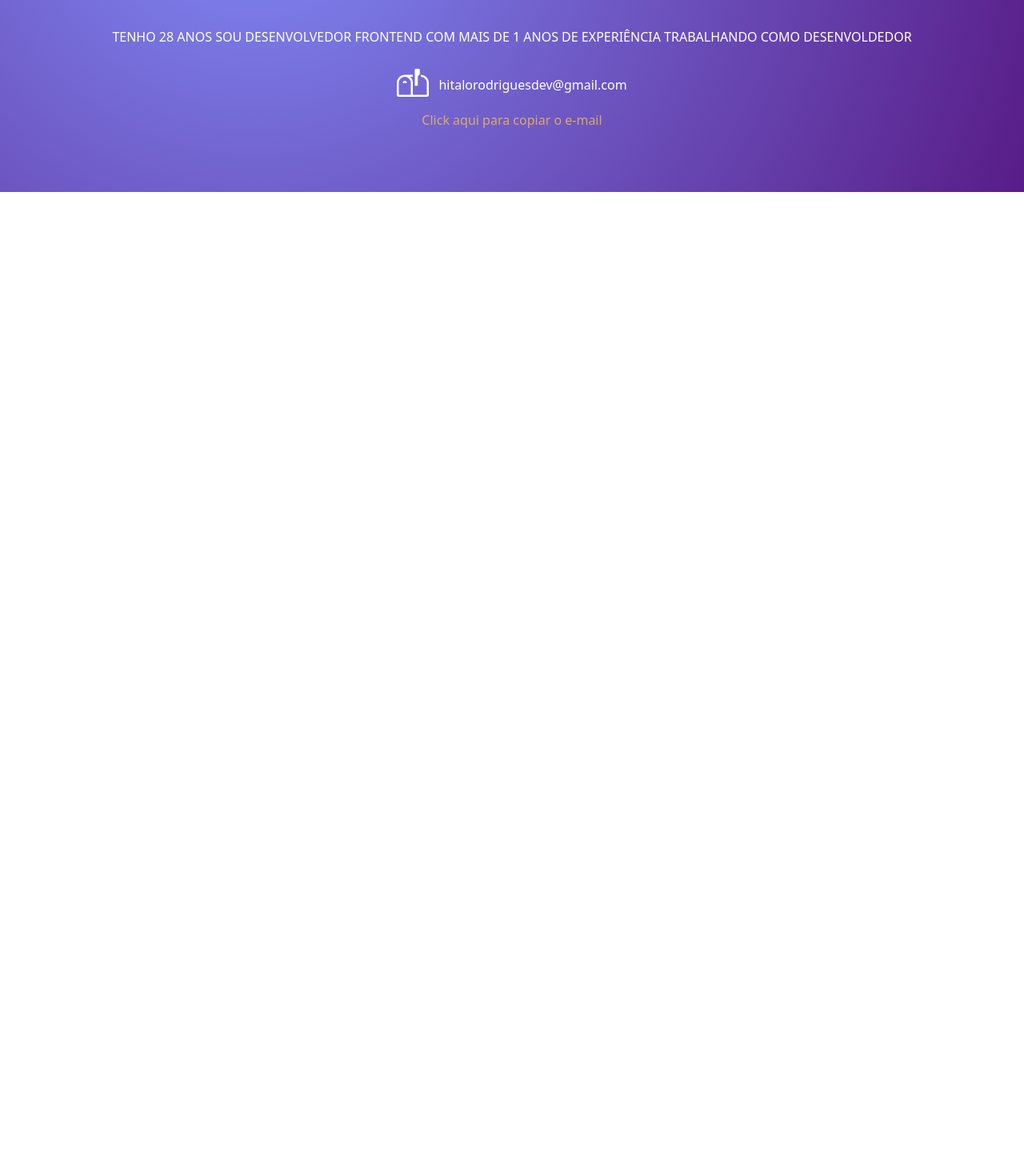
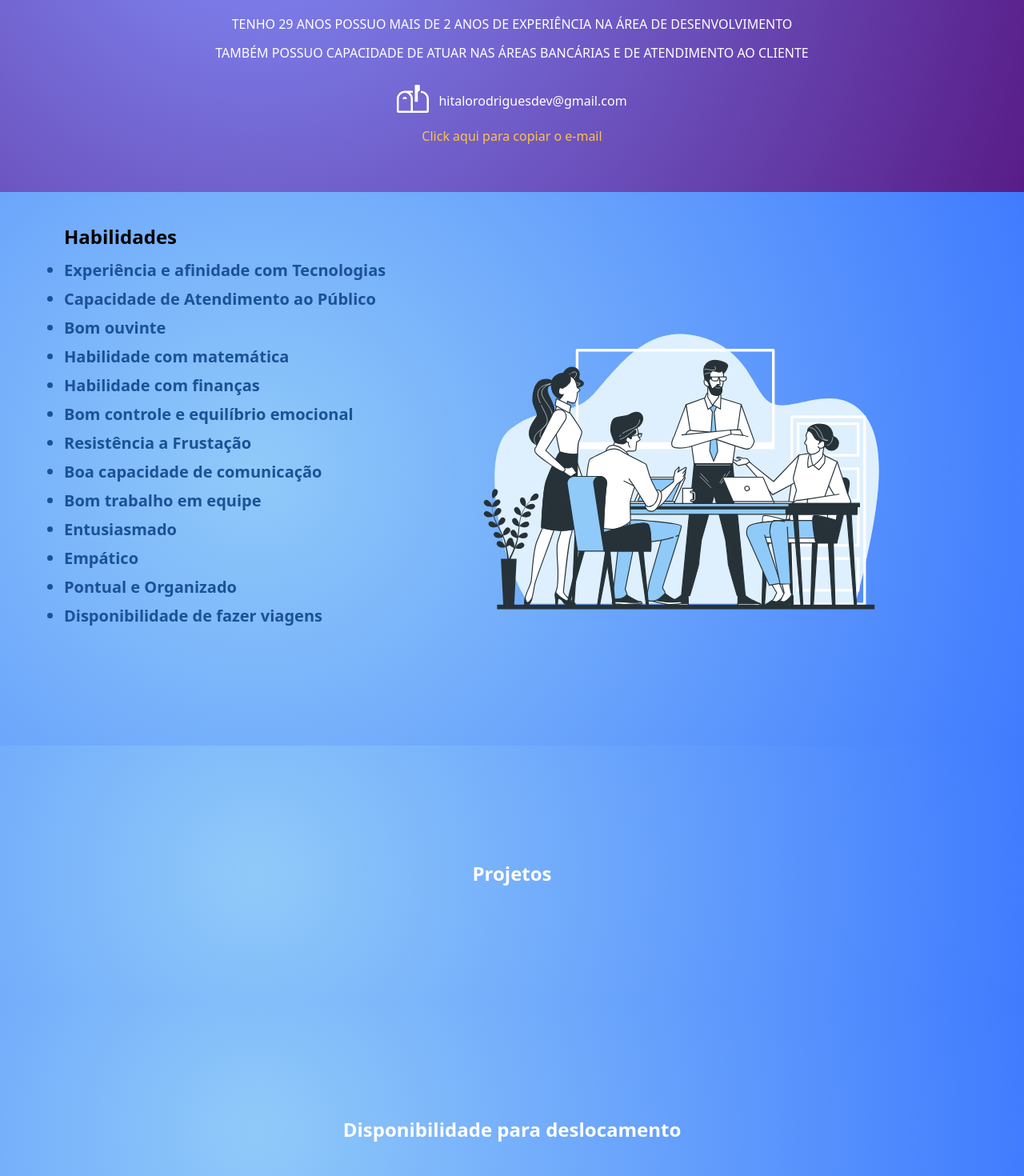
Before and after one commit to Hzimr/Hzimr.github.io, a Next.js app: page / in a window 1280 px wide. Shown: the part 560-2030 px from the top of the page at 80% size. Before the commit the page ends 800 px from the top, so only its background shows below. Built offline with nearby package versions, Linux system fonts and the light colour scheme.

Commit message:
feat: create new section habilitys

```diff
--- a/src/app/page.tsx
+++ b/src/app/page.tsx
@@ -4,6 +4,8 @@ import { useRef, useState } from "react";
 import { BsMailboxFlag } from "react-icons/bs";
 import { FaGithub, FaLinkedinIn } from "react-icons/fa6";
 import { LuNewspaper } from "react-icons/lu";
+import Image from "next/image";
+import TeamImg from "../../public/team.svg";
 
 const ContactMe = () => {
   const [emailCopied, setEmailCopied] = useState(false);
@@ -58,15 +60,14 @@ const ContactMe = () => {
 
 export default function Home() {
   return (
-    <div className="flex w-screen flex-col items-center justify-center">
-      <main className="w-screen overflow-hidden">
+    <div className="flex flex-col">
+      <main className="overflow-hidden">
         <div className="flex justify-center bg-custom-radial">
-          <DefaultLayout className="flex items-center justify-center gap-3">
+          <DefaultLayout className="flex min-h-screen items-center justify-center gap-3">
             <div className="">
-              <p className="text-xl text-white">
+              <p className="text-2xl text-white">
                 OI, EU SOU O HÍTALO RODRIGUES
               </p>
-
               <div className="animate-text-side-left">
                 <nav className="relative flex flex-row items-center gap-7">
                   <h1 className="text-[10rem] font-bold text-white">REACT</h1>{" "}
@@ -110,20 +111,59 @@ export default function Home() {
               </h1>
             </div>
             <p className="text-white">
-              TENHO 28 ANOS SOU DESENVOLVEDOR FRONTEND COM MAIS DE 1 ANOS DE
-              EXPERIÊNCIA TRABALHANDO COMO DESENVOLDEDOR{" "}
+              TENHO 29 ANOS POSSUO MAIS DE 2 ANOS DE EXPERIÊNCIA NA ÁREA DE
+              DESENVOLVIMENTO
+            </p>
+            <p className="text-white">
+              {" "}
+              TAMBÉM POSSUO CAPACIDADE DE ATUAR NAS ÁREAS BANCÁRIAS E DE
+              ATENDIMENTO AO CLIENTE
             </p>
             <ContactMe />
           </DefaultLayout>
         </div>
-        {/* <div className="flex w-screen bg-gradient-to-r from-[#161129] to-[#060F23]">
-          <DefaultLayout>
-            <div className="text-4xl text-white">
-              Projetos que já desenvolvi
+      </main>
+      <div className="bg-custom-blue flex justify-center">
+        <DefaultLayout className="flex w-full gap-3 ">
+          <div className="flex w-full flex-col p-10">
+            {" "}
+            <h2 className="text-#1C5196 text-2xl font-bold">Habilidades</h2>
+            <div className="flex flex-row gap-20">
+              <ul className="flex list-disc flex-col gap-2 pt-3 text-xl font-bold text-[#1C5196]">
+                <li>Experiência e afinidade com Tecnologias</li>
+                <li>Capacidade de Atendimento ao Público</li>
+                <li>Bom ouvinte</li>
+                <li>Habilidade com matemática</li>
+                <li>Habilidade com finanças</li>
+                <li>Bom controle e equilíbrio emocional</li>
+                <li>Resistência a Frustação</li>
+                <li>Boa capacidade de comunicação</li>
+                <li>Bom trabalho em equipe</li>
+                <li>Entusiasmado</li>
+                <li>Empático</li>
+                <li>Pontual e Organizado</li>
+                <li>Disponibilidade de fazer viagens</li>
+              </ul>
+              <Image src={TeamImg} alt="" width="580" height="420" />
             </div>
-          </DefaultLayout>
-        </div> */}
-      </main>
+          </div>
+        </DefaultLayout>
+      </div>
+      <div className="bg-custom-blue flex justify-center">
+        <DefaultLayout className="flex h-[40vh] items-center justify-center gap-3 ">
+          <h2 className="text-2xl font-bold text-white">Projetos</h2>
+        </DefaultLayout>
+      </div>
+      <div className="bg-custom-blue flex justify-center">
+        <DefaultLayout className="flex h-[40vh] items-center justify-center gap-3 ">
+          <h2 className="text-2xl font-bold text-white">
+            Disponibilidade para deslocamento
+          </h2>
+        </DefaultLayout>
+      </div>
+      <footer className="flex flex-col">
+        <a href="https://storyset.com">illustrations by Storyset</a>
+      </footer>
     </div>
   );
 }
--- a/src/components/theme/defaultPageLayout.tsx
+++ b/src/components/theme/defaultPageLayout.tsx
@@ -1,16 +1,14 @@
-import { ReactNode } from 'react'
+import { ReactNode } from "react";
 
 interface DefaultLayoutProps {
-  children: ReactNode
-  className?: string
+  children: ReactNode;
+  className?: string;
 }
 
 export function DefaultLayout({ children, className }: DefaultLayoutProps) {
   return (
-    <div
-      className={`${className} mx-auto my-0 flex min-h-screen w-full max-w-[1200px] flex-col px-4 py-3`}
-    >
+    <div className={`${className} flex max-w-[1200px] flex-col`}>
       {children}
     </div>
-  )
+  );
 }
--- a/tailwind.config.ts
+++ b/tailwind.config.ts
@@ -1,58 +1,59 @@
-import type { Config } from 'tailwindcss'
+import type { Config } from "tailwindcss";
 
 const config: Config = {
-  darkMode: 'class',
-  content: ['./src/**/*tsx'],
+  darkMode: "class",
+  content: ["./src/**/*tsx"],
   theme: {
     extend: {
       keyframes: {
         textSideLeft: {
-          '0%': { transform: 'translateX(-80%)', opacity: '0' },
-          '100%': { transform: 'translateX(0)', opacity: '1' },
+          "0%": { transform: "translateX(-80%)", opacity: "0" },
+          "100%": { transform: "translateX(0)", opacity: "1" },
         },
         textSideRight: {
-          '0%': { transform: 'translateX(80%)', opacity: '0' },
-          '100%': { transform: 'translateX(0)', opacity: '1' },
+          "0%": { transform: "translateX(80%)", opacity: "0" },
+          "100%": { transform: "translateX(0)", opacity: "1" },
         },
       },
       animation: {
-        'text-side-left': 'textSideLeft 1s ease-in-out',
-        'text-side-right': 'textSideRight 1s ease-in-out',
+        "text-side-left": "textSideLeft 1s ease-in-out",
+        "text-side-right": "textSideRight 1s ease-in-out",
       },
       backgroundImage: {
-        'custom-radial': 'radial-gradient(circle at 25%, #818cf8, #581c87)',
+        "custom-radial": "radial-gradient(circle at 25%, #818cf8, #581c87)",
+        "custom-blue": "radial-gradient(circle at 25%, #90CAF9, #407BFF)",
       },
       height: {
-        rem: '25rem',
-        rem2: '28rem',
+        rem: "25rem",
+        rem2: "28rem",
       },
       boxShadow: {
-        foto: '0px 35px 80px rgba(0, 0, 0, 0.15)',
+        foto: "0px 35px 80px rgba(0, 0, 0, 0.15)",
       },
       gridTemplateColumns: {
-        app: 'minmax(18rem, 20rem) 1fr',
-        auto: 'repeat(auto-fill, 256px)',
+        app: "minmax(18rem, 20rem) 1fr",
+        auto: "repeat(auto-fill, 256px)",
       },
       colors: {
         primary: {
-          dark: '#212429',
-          dark2: '#1F2227',
-          darkLine: '#1D2025',
-          darkContent: '#22252A',
+          dark: "#212429",
+          dark2: "#1F2227",
+          darkLine: "#1D2025",
+          darkContent: "#22252A",
         },
         second: {
-          redcolor1: '#E80D54',
-          redcolor2: '#D9124F',
-          redDarkColor: '#621732',
+          redcolor1: "#E80D54",
+          redcolor2: "#D9124F",
+          redDarkColor: "#621732",
         },
         textColor: {
-          lightColor1: '#F7F9FA',
-          lightColor2: '#C2CBDC',
-          lightColor3: '##BAC2CC',
+          lightColor1: "#F7F9FA",
+          lightColor2: "#C2CBDC",
+          lightColor3: "##BAC2CC",
         },
       },
     },
   },
   plugins: [],
-}
-export default config
+};
+export default config;
```
